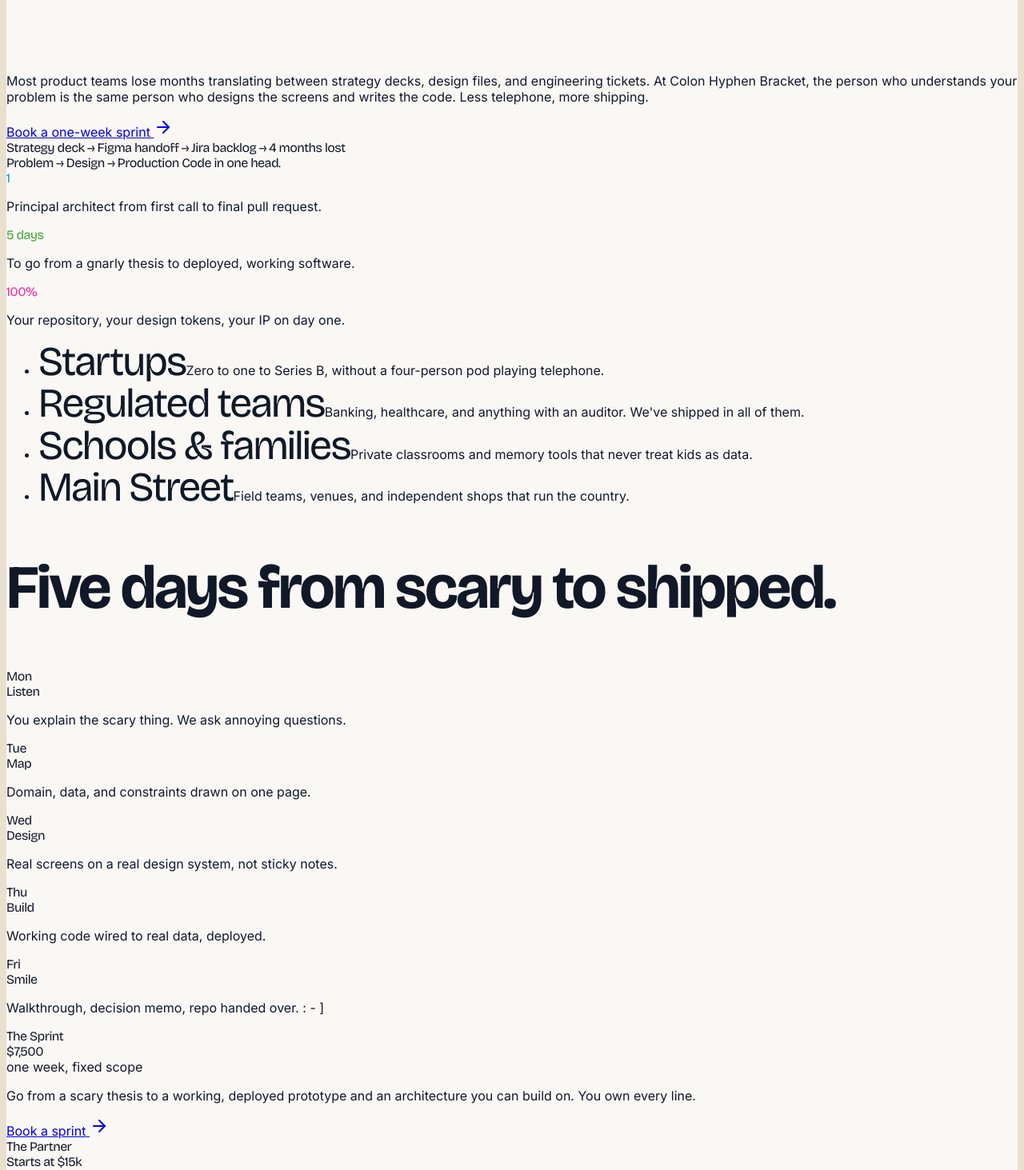
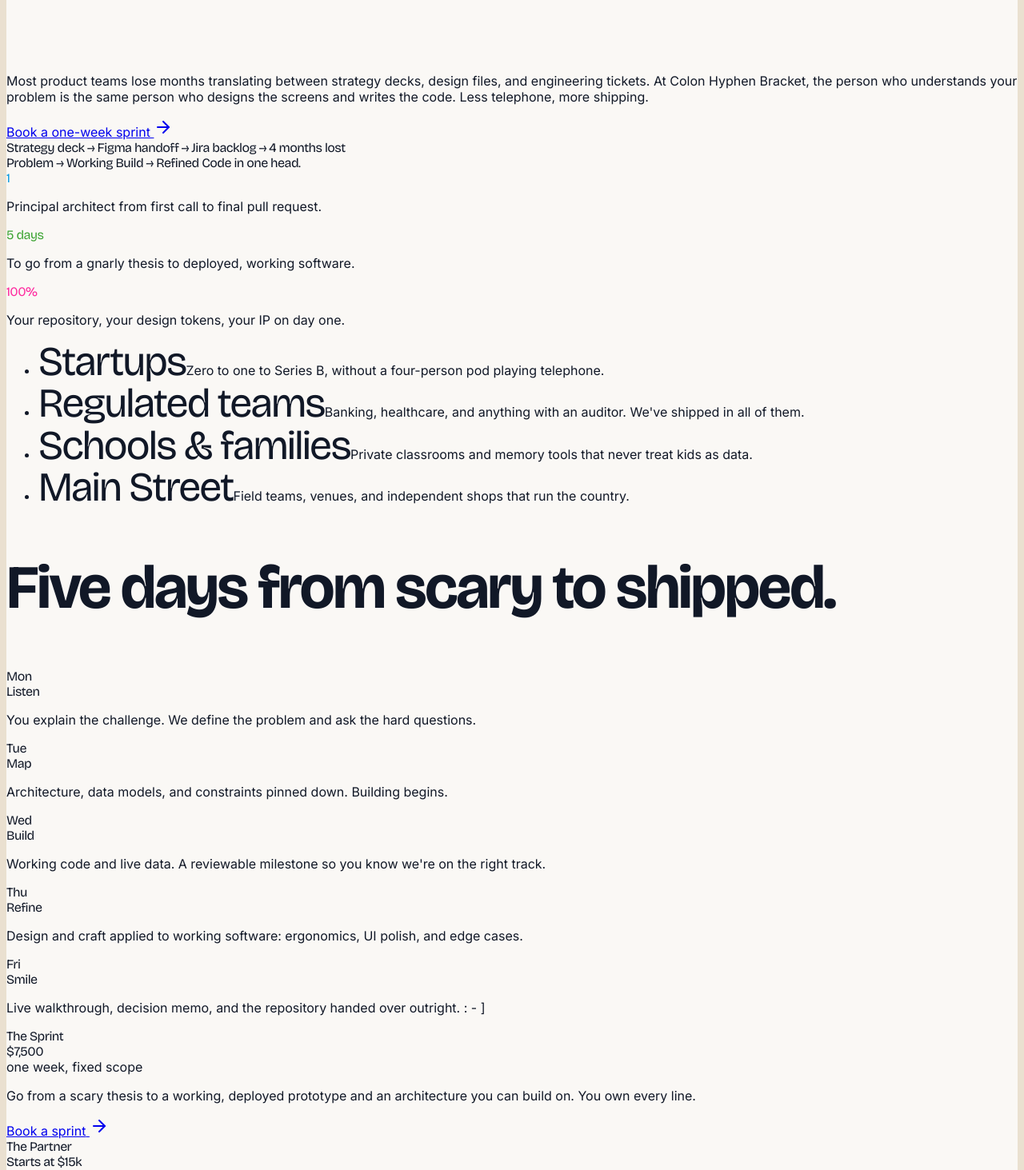
Before and after one commit to rorshockbtc/chb-corporate-site, a React (Vite) app in the folder client/: page /studio in a window 1280 px wide. Shown: the part 421-1884 px from the top of the page at 80% size. Built offline with nearby package versions, Linux system fonts and the light colour scheme.

Commit message:
feat: invert sprint order to Listen-Map-Build-Refine-Smile to reflect code-first build-then-design methodology

```diff
--- a/client/src/pages/manifesto.tsx
+++ b/client/src/pages/manifesto.tsx
@@ -38,7 +38,7 @@ const PILLARS = [
 const CONTRASTS = [
   {
     them: "Four-person agency pods playing telephone between strategy decks, Figma files, and junior contractors.",
-    us: "One principal designer-architect who listens on Monday, designs on Wednesday, and ships production code on Friday.",
+    us: "One principal designer-architect who listens on Monday, builds working software by Wednesday, and ships refined code on Friday.",
     color: "#FE299E",
   },
   {
--- a/client/src/pages/studio.tsx
+++ b/client/src/pages/studio.tsx
@@ -16,11 +16,11 @@ const WHO = [
 ];
 
 const WEEK = [
-  { d: "Mon", t: "Listen", color: "#0A9BE0", b: "You explain the scary thing. We ask annoying questions." },
-  { d: "Tue", t: "Map", color: "#3FA535", b: "Domain, data, and constraints drawn on one page." },
-  { d: "Wed", t: "Design", color: "#0A9BE0", b: "Real screens on a real design system, not sticky notes." },
-  { d: "Thu", t: "Build", color: "#3FA535", b: "Working code wired to real data, deployed." },
-  { d: "Fri", t: "Smile", color: "#FE299E", b: "Walkthrough, decision memo, repo handed over. : - ]" },
+  { d: "Mon", t: "Listen", color: "#0A9BE0", b: "You explain the challenge. We define the problem and ask the hard questions." },
+  { d: "Tue", t: "Map", color: "#3FA535", b: "Architecture, data models, and constraints pinned down. Building begins." },
+  { d: "Wed", t: "Build", color: "#0A9BE0", b: "Working code and live data. A reviewable milestone so you know we're on the right track." },
+  { d: "Thu", t: "Refine", color: "#3FA535", b: "Design and craft applied to working software: ergonomics, UI polish, and edge cases." },
+  { d: "Fri", t: "Smile", color: "#FE299E", b: "Live walkthrough, decision memo, and the repository handed over outright. : - ]" },
 ];
 
 const TIERS = [
@@ -120,8 +120,8 @@ export default function StudioPage() {
             </div>
             <div className="font-display text-2xl sm:text-5xl font-bold text-white leading-tight pt-2">
               <span className="text-[#0A9BE0]">Problem</span> →{" "}
-              <span className="text-[#3FA535]">Design</span> →{" "}
-              <span className="text-[#FE299E]">Production Code</span>{" "}
+              <span className="text-[#3FA535]">Working Build</span> →{" "}
+              <span className="text-[#FE299E]">Refined Code</span>{" "}
               <span className="text-white/60">in one head.</span>
             </div>
           </FadeUp>
```
